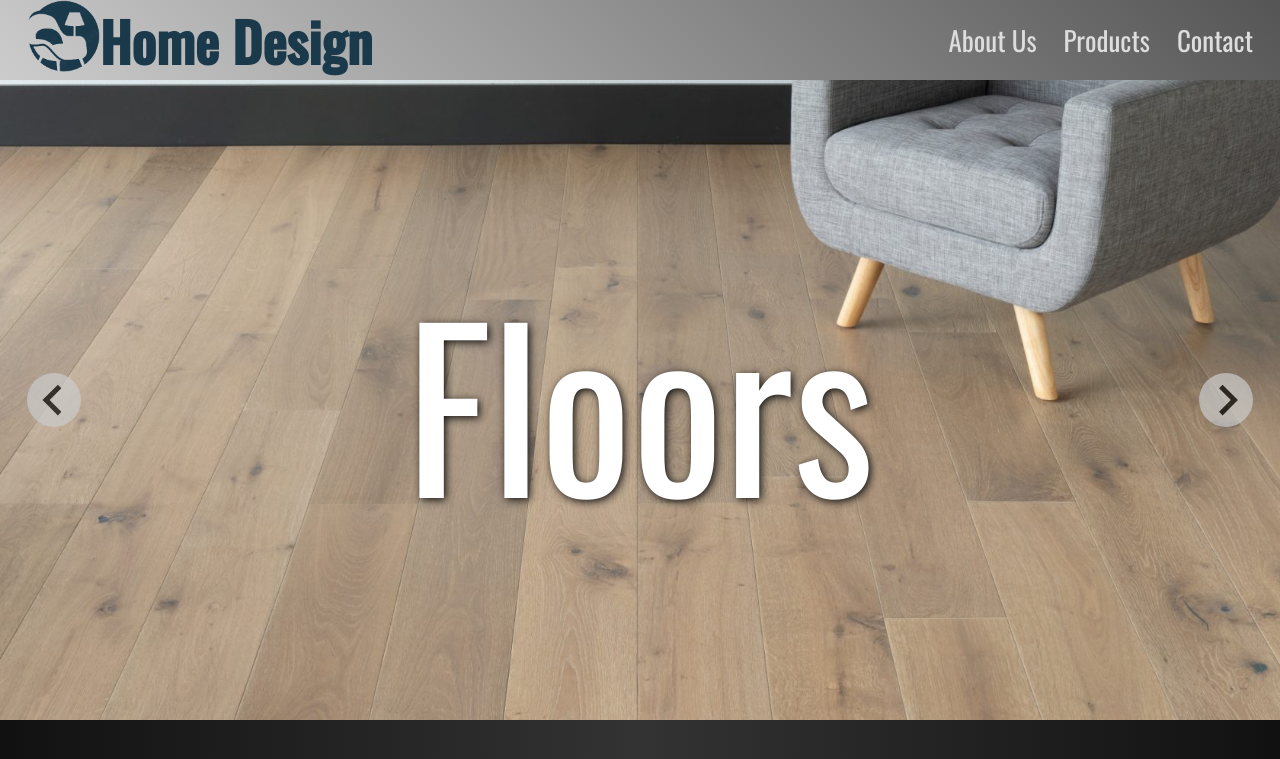
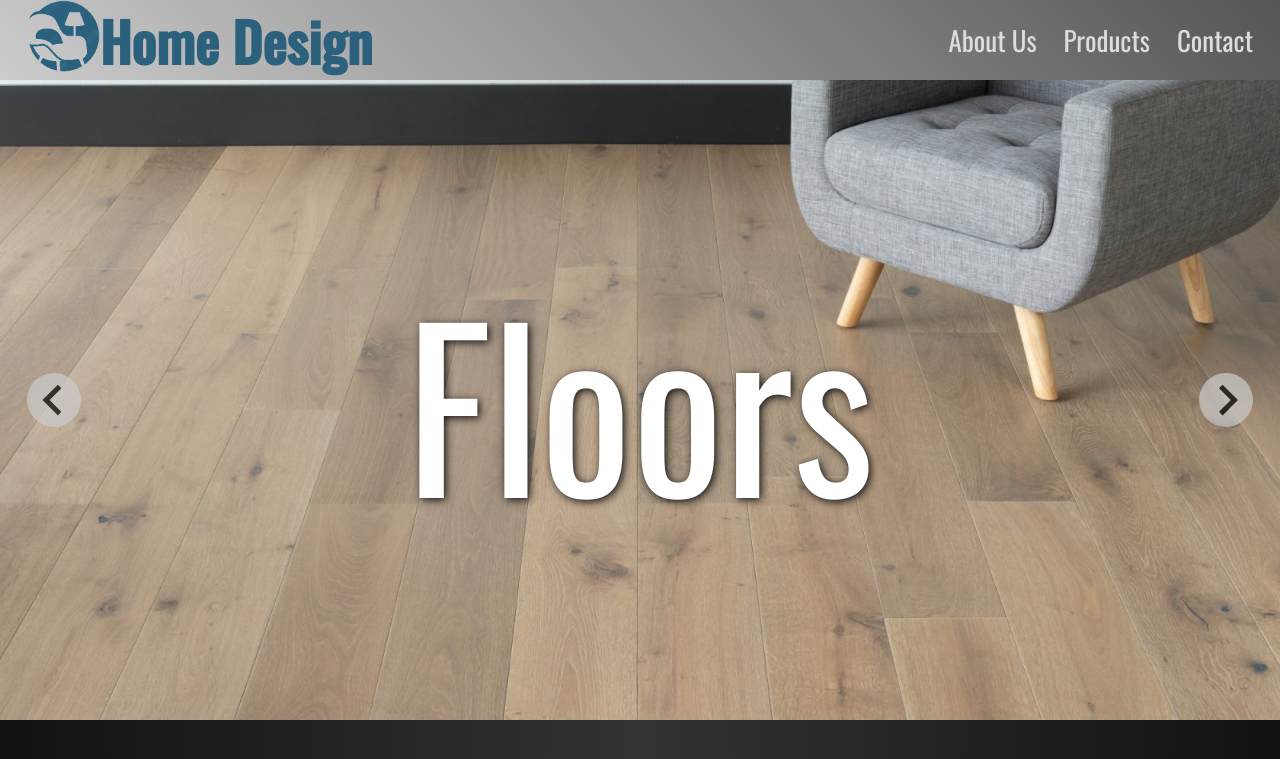
Before and after one commit to raggiodev/HomeDecoration, a plain HTML site: page index.html in a window 1280 px wide. In both pictures the pointer is over the link "Home Design". Shown: the top 759 px of the page. Drawn offline with nearby package versions, Linux system fonts and the light colour scheme.

Commit message:
Title styles

```diff
--- a/style.css
+++ b/style.css
@@ -32,6 +32,11 @@ header {
 header>a {
     height: 100%;
     text-decoration: none;
+    transition: .5s ease;
+}
+
+header>a:hover {
+    filter: brightness(1.7);
 }
 
 header>a>picture {
```
